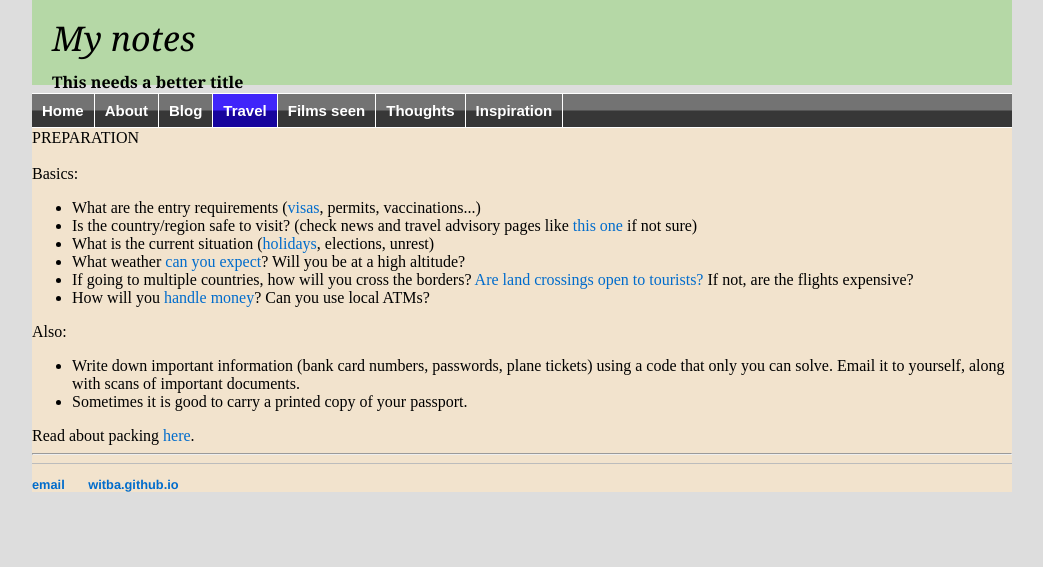
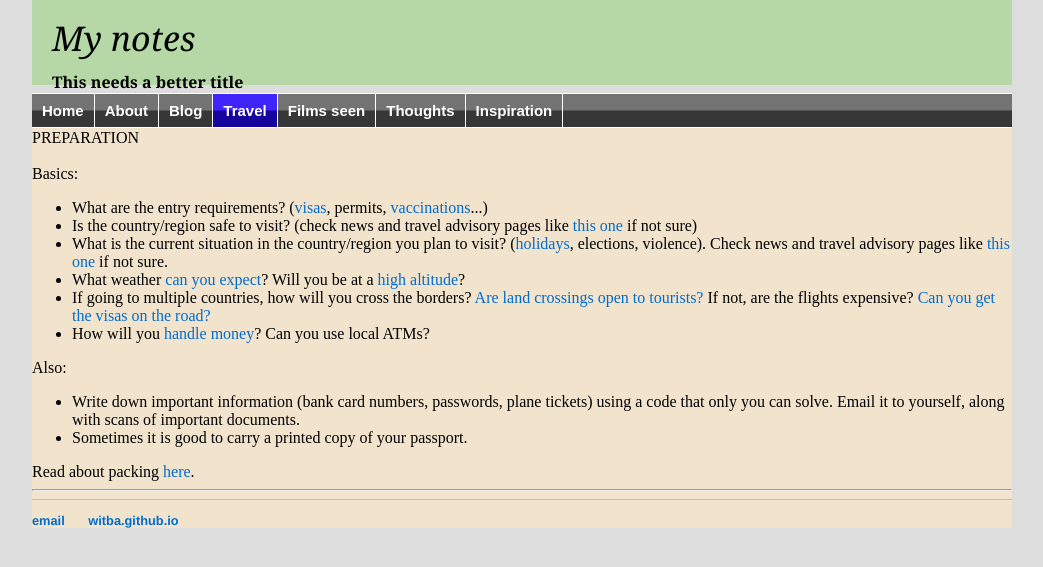
Before and after one commit to witba/witba.github.io, a Jekyll site: the page built from travel/preparation.html, in a window 1280 px wide. Shown: the top 567 px of the page, without its empty margins (118-1161 px from the left). Built offline with Jekyll 4.4.1, drawn with Linux system fonts in a browser that asks for light colours.

Commit message:
Update preparation.html

```diff
--- a/travel/preparation.html
+++ b/travel/preparation.html
@@ -10,11 +10,11 @@ PREPARATION<br>
 <br>
 Basics:<br>
 <ul>
-<li>What are the entry requirements (<a href="https://en.wikipedia.org/wiki/Template:Visa_requirements">visas</a>, permits, vaccinations...)<br>
+<li>What are the entry requirements? (<a href="https://en.wikipedia.org/wiki/Template:Visa_requirements">visas</a>, permits, <a href="health.html">vaccinations</a>...)<br>
 <li>Is the country/region safe to visit? (check news and travel advisory pages like <a href="https://www.gov.uk/foreign-travel-advice" target=_blank>this one</a> if not sure) <br>
-<li>What is the current situation (<a href="https://www.timeanddate.com/calendar/" target=_blank>holidays</a>, elections, unrest)<br>
-<li>What weather <a href="http://climatemaps.romgens.com/" target=_blank>can you expect</a>? Will you be at a high altitude?<br>
-<li>If going to multiple countries, how will you cross the borders? <a href="overland.html">Are land crossings open to tourists?</a> If not, are the flights expensive? <br>
+<li>What is the current situation in the country/region you plan to visit? (<a href="https://www.timeanddate.com/calendar/" target=_blank>holidays</a>, elections, violence). Check news and travel advisory pages like <a href="https://www.gov.uk/foreign-travel-advice" target=_blank>this one</a> if not sure.<br>
+<li>What weather <a href="http://climatemaps.romgens.com/" target=_blank>can you expect</a>? Will you be at a <a href="health.html">high altitude</a>?<br>
+<li>If going to multiple countries, how will you cross the borders? <a href="overland.html">Are land crossings open to tourists?</a> If not, are the flights expensive? <a href="visas.html">Can you get the visas on the road?</a><br>
 <li>How will you <a href="money.html">handle money</a>? Can you use local ATMs?<br>
 </ul>
 Also:
```
